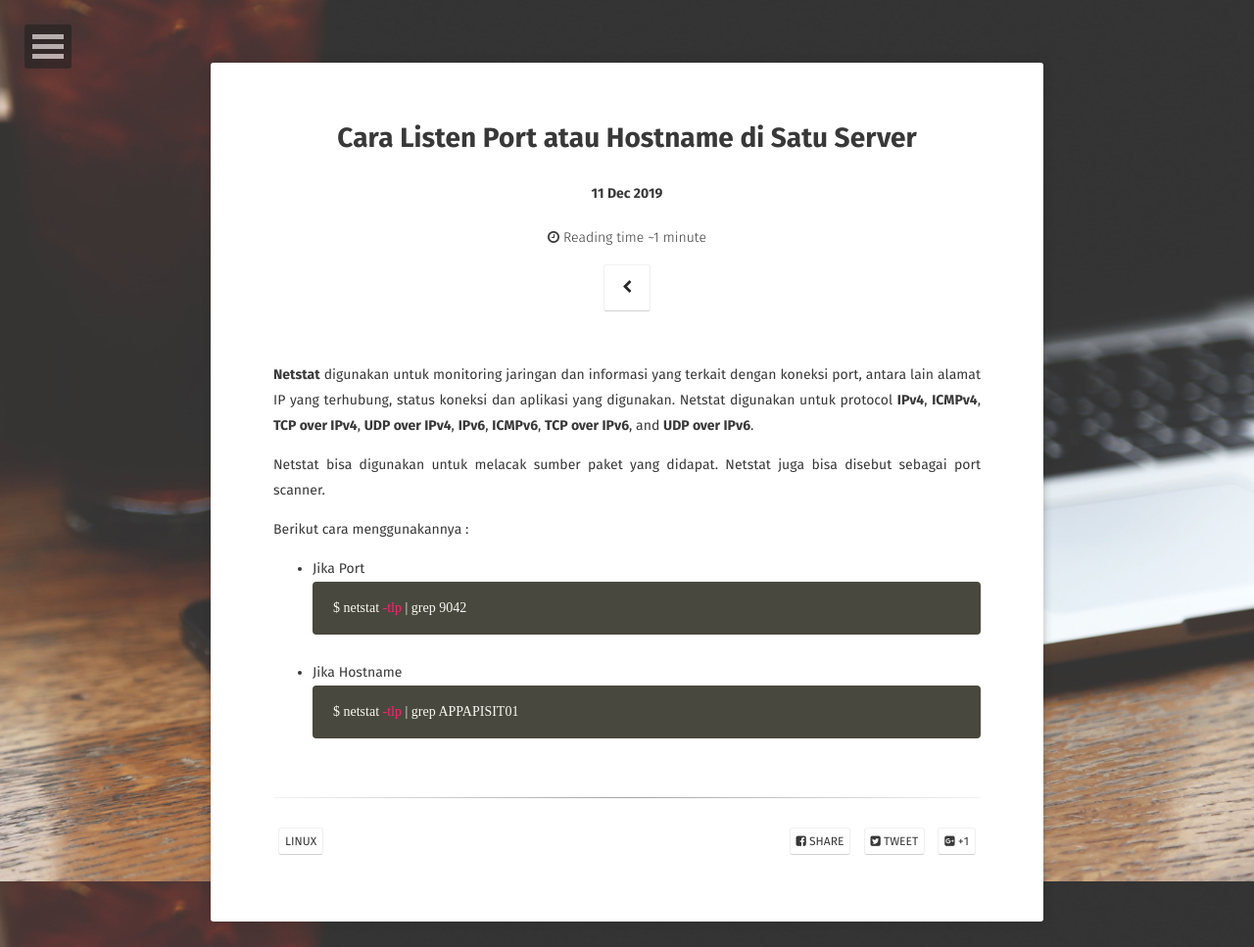
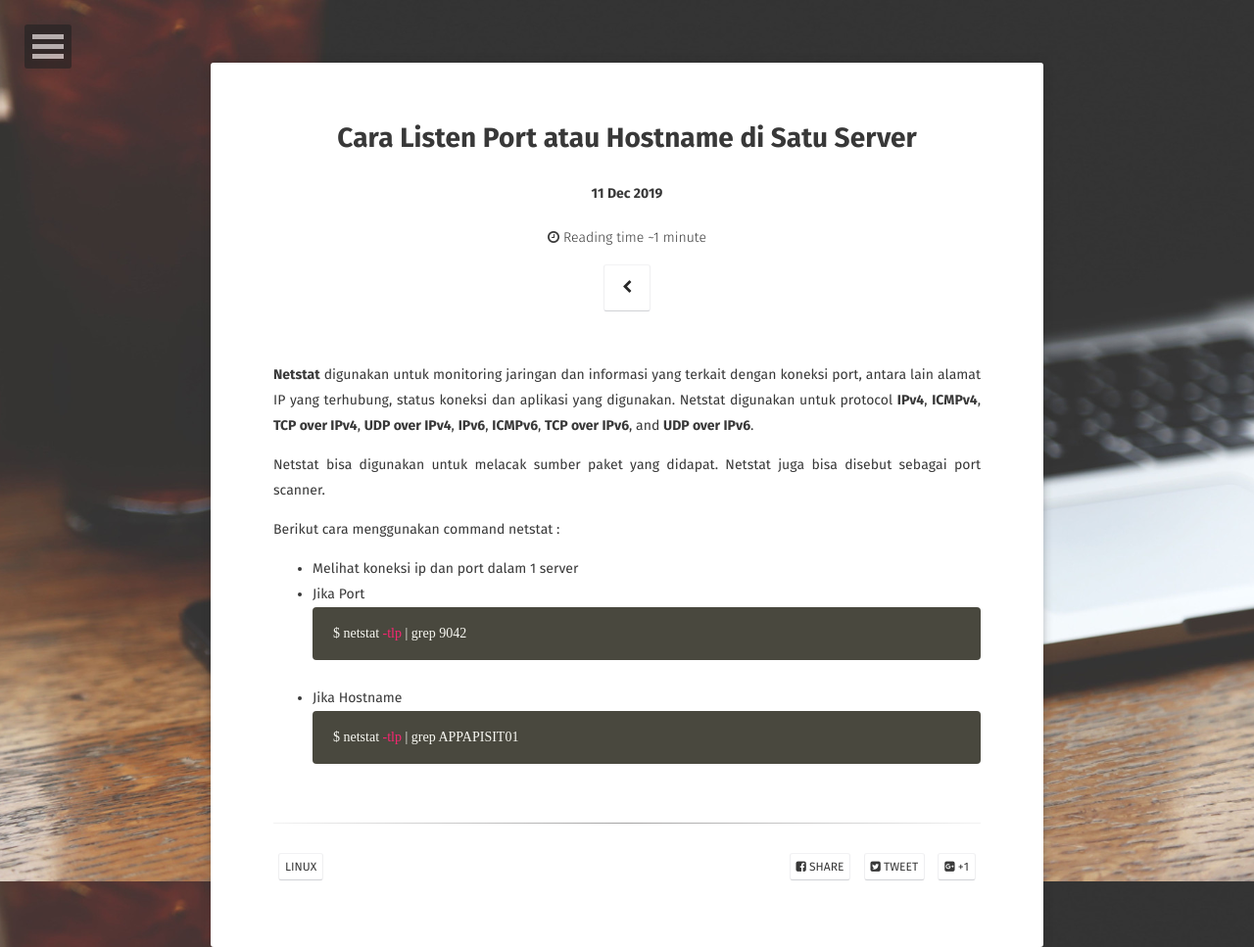
Before and after one commit to SandyRahman/sandyrahman.github.io, a Jekyll site: the page built from _posts/2019-12-11-cara-listen-port-atau-hostname-di-satu-server.md, in a window 1280 px wide. Shown: the whole page at 98% size. Built offline with Jekyll 4.4.1, drawn with Linux system fonts in a browser that asks for light colours; some web fonts are replaced; comment, search, counter and statistics services are not loaded.

Commit message:
Update 2019-12-11-cara-listen-port-atau-hostname-di-satu-server.md

````diff
--- a/_posts/2019-12-11-cara-listen-port-atau-hostname-di-satu-server.md
+++ b/_posts/2019-12-11-cara-listen-port-atau-hostname-di-satu-server.md
@@ -10,8 +10,9 @@ raw_title: true
 
 Netstat bisa digunakan untuk melacak sumber paket yang didapat. Netstat juga bisa disebut sebagai port scanner.
 
-Berikut cara menggunakannya :
+Berikut cara menggunakan command netstat :
 
+- Melihat koneksi ip dan port dalam 1 server
 * Jika Port
 ```sh
 $ netstat -tlp | grep 9042
````
